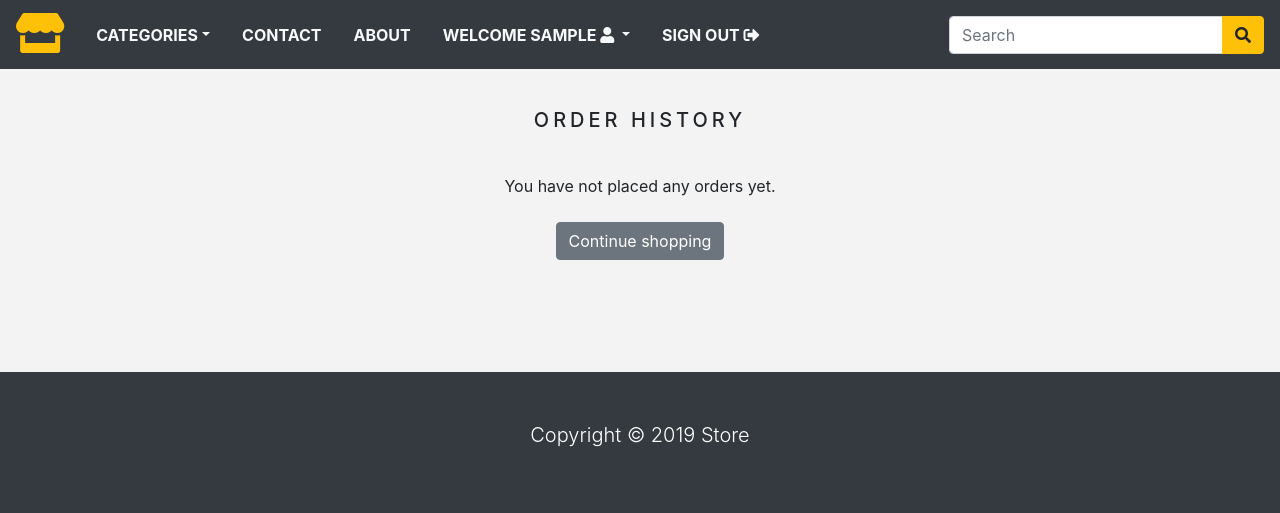
After one commit to RegisSalesRA/django_e-commerce-books, a Django app: page /order_history/ in a window 1280 px wide. The commit adds this page. Shown: the top 513 px of the page. Run offline with Django 3.2, Linux system fonts and the light colour scheme; the visitor is signed in with stand-in values (Sample User, id 1); data that the repository does not hold is empty; some libraries are stand-ins or nearby versions.

```diff
--- a/store/admin.py
+++ b/store/admin.py
@@ -1,6 +1,5 @@
 from django.contrib import admin
-from .models import Category, Product, Order, OrderItem
-
+from .models import Category, Product, Order, OrderItem, Review
 
 # Register your models here.
 
@@ -71,3 +70,4 @@ class OrderAdmin(admin.ModelAdmin):
 
 
 admin.site.register(Order, OrderAdmin)
+admin.site.register(Review)
--- a/store/urls.py
+++ b/store/urls.py
@@ -13,4 +13,7 @@ urlpatterns = [
     path('account/create/', views.signupView, name='signup'),
     path('account/signin/', views.signinView, name='signin'),
     path('account/signout/', views.signoutView, name='signout'),
+    path('order_history/', views.orderHistory, name='order_history'),
+    path('order/<int:order_id>', views.viewOrder, name='order_detail'),
+    path('search/', views.search, name='search'),
 ]
--- a/store/views.py
+++ b/store/views.py
@@ -1,13 +1,15 @@
 from django.core.exceptions import ObjectDoesNotExist
 from django.shortcuts import render, get_object_or_404, redirect
 from django.http import HttpResponse
-from .models import Category, Product, Cart, CartItem, Order, OrderItem
+from .models import Category, Product, Cart, CartItem, Order, OrderItem, Review
 import stripe
 from django.conf import settings
 from django.contrib.auth.models import User, Group
 from .forms import SignUpForm
 from django.contrib.auth.forms import AuthenticationForm
 from django.contrib.auth import login, authenticate, logout
+from django.contrib.auth.decorators import login_required
+
 
 # Create your views here.
 
@@ -27,7 +29,15 @@ def productPage(request, category_slug, product_slug):
         product = Product.objects.get(category__slug=category_slug, slug=product_slug)
     except Exception as e:
         raise e
-    return render(request, 'product.html', {'product': product})
+
+    if request.method == 'POST' and request.user.is_authenticated and request.POST['content'].strip() != '':
+        Review.objects.create(product=product,
+                              user=request.user,
+                              content=request.POST['content'])
+
+    reviews = Review.objects.filter(product=product)
+
+    return render(request, 'product.html', {'product': product, 'reviews':reviews})
 
 
 #
@@ -191,7 +201,7 @@ def signupView(request):
             customer_group = Group.objects.get(name='Customer')
             customer_group.user_set.add(signup_user)
     else:
-            form = SignUpForm()
+        form = SignUpForm()
     return render(request, 'signup.html', {'form': form})
 
 
@@ -201,16 +211,39 @@ def signinView(request):
         if form.is_valid():
             username = request.POST['username']
             password = request.POST['password']
-            user = authenticate(username=username,password=password)
+            user = authenticate(username=username, password=password)
             if user is not None:
-                login(request,user)
+                login(request, user)
                 return redirect('home')
             else:
                 return redirect('signup')
     else:
         form = AuthenticationForm()
-    return render(request, 'signin.html', {'form':form})
+    return render(request, 'signin.html', {'form': form})
+
 
 def signoutView(request):
     logout(request)
     return redirect('signin')
+
+
+@login_required(redirect_field_name='next', login_url='signin')
+def orderHistory(request):
+    if request.user.is_authenticated:
+        email = str(request.user.email)
+        order_details = Order.objects.filter(emailAddress=email)
+    return render(request, 'orders_list.html', {'order_details': order_details})
+
+
+@login_required(redirect_field_name='next', login_url='signin')
+def viewOrder(request, order_id):
+    if request.user.is_authenticated:
+        email = str(request.user.email)
+        order = Order.objects.get(id=order_id, emailAdress=email)
+        order_items = OrderItem.objects.filter(order=order)
+    return render(request, 'orders_detail.html', {'order': order, 'order_items': order_items})
+
+
+def search(request):
+    products = Product.objects.filter(name__contains=request.GET['title'])
+    return render(request, 'home.html', {'products': products})
--- a/templates/navbar.html
+++ b/templates/navbar.html
@@ -8,6 +8,7 @@
                     class="nav-link text-light text-uppercase font-weight-bold px-3 dropdown-toggle"
                     href="" data-toggle="dropdown">Categories</a>
                 <div class="dropdown-menu">
+                        <a class="dropdown-item" href="{% url 'home' %}">All Products</a>
                     {% for category in links %}
                         <a class="dropdown-item" href="{{ category.get_url }}">{{ category.name }}</a>
                     {% endfor %}
@@ -18,10 +19,13 @@
             <li class="nav-item"><a class="nav-link text-light text-uppercase font-weight-bold px-3" href="">About</a>
             </li>
             {% if request.user.is_authenticated and request.user.first_name %}
-                <li class="nav-item">
-            <span class="nav-link text-light text-uppercase font-weight-bold px-3">
+                <li class="nav-item dropdown">
+            <a class="nav-link text-light text-uppercase font-weight-bold px-3 dropdown-toggle" data-toggle="dropdown">
                 Welcome {{ request.user.first_name }} <i class="fas fa-user circle"></i>
-            </span>
+            </a>
+                <div class="dropdown-menu">
+                        <a class="dropdown-item" href="{% url 'order_history' %}">Order history</a>
+                </div>
                 </li>
                 <li class="nav-item">
                     <a class="nav-link text-light text-uppercase font-weight-bold px-3" href="{% url 'signout' %}">
@@ -50,11 +54,11 @@
             </li>
         </ul>
 
-        <form class="form-inline ml-3">
+        <form class="form-inline ml-3" action="{% url 'search' %}", method="GET">
             <div class="input-group">
-                <input type="text" class="form-control" placeholder="Search">
+                <input type="text" name="title" class="form-control" placeholder="Search">
                 <div class="input-group-append">
-                    <button type="button" class="btn btn-warning" name="button"><i class="fas fa-search"></i></button>
+                    <button type="submit" class="btn btn-warning"><i class="fas fa-search"></i></button>
                 </div>
             </div>
         </form>
--- /dev/null
+++ b/templates/orders_list.html
@@ -0,0 +1,48 @@
+{% extends 'base.html' %}
+{% load static %}
+
+{% block title %}
+    Order History
+{% endblock %}
+
+
+{% block content %}
+
+    <div class="text-center">
+    <br>
+    <h1 class="text-center product_title">
+    Order History
+    </h1>
+    <br>
+    {% if order_details %}
+        <table class="table table-striped">
+            <thead>
+            <tr>
+                <th>Order Number</th>
+                <th>Order Date</th>
+                <th>Total Amount</th>
+                <th>Status</th>
+                <th>Action</th>
+            </tr>
+            </thead>
+        <tbody>
+        {% for order in order_details %}
+        <tr>
+            <td>{{ order.id }}</td>
+            <td>{{ order.created|date:"d M Y" }}</td>
+            <td>{{ order.total }}</td>
+            <td><i class="fas fa-check"></i>&nbsp;Complete</td>
+            <td><a href="{% url 'order_detail' order.id %}">View Order</a></td>
+        </tr>
+        {% endfor %}
+        </tbody>
+        </table>
+    {% else %}
+<p>You have not placed any orders yet.
+    <br><br>
+    <a href="{% url 'home' %}" class="btn btn-secondary">Continue shopping</a>
+</p>
+    {% endif %}
+    </div>
+    <br><br>
+{% endblock %}
```
Also changed, not shown: store/models.py (+10 -0 lines), templates/orders_detail.html (added, +75 -0 lines), templates/product.html (+32 -3 lines), store/migrations/0007_review.py (added).
